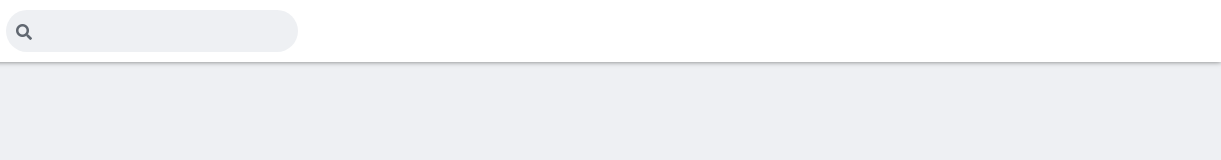
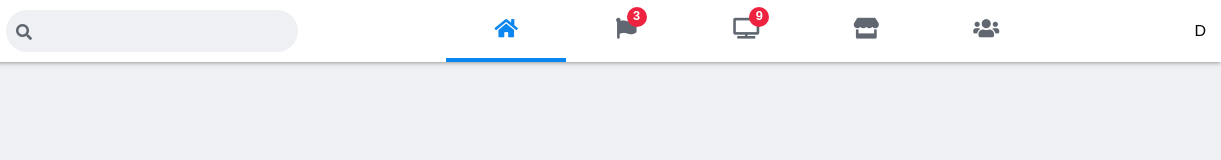
Before and after one commit to CPH-D/facebook-clone-html-css, a plain HTML site: page index.html in a window 1280 px wide. Shown: the full height of the page, 59-1280 px from the left. Drawn offline with Linux system fonts and the light colour scheme.

Commit message:
header menu tabs complete

```diff
--- a/css/styles.css
+++ b/css/styles.css
@@ -64,3 +64,48 @@ header{
     font-weight: 300px;
     border: none;
 }
+.header__menu-tabs{
+    display: flex;
+    max-width: 600px;
+    width: 100%;
+    flex: none;
+}
+.header__menu-tab{
+    display: flex;
+    justify-content: center;
+    align-items: center;
+    width: 600px;
+    height: 62px;
+    border-bottom: 4px solid var(--fb-whitebg);
+    color: var(--light-color-text);
+    cursor: pointer;
+    font-size: 1.3rem;
+}
+.header__menu-tab--active, .header__menu-tab:hover{
+    border-bottom: 4px solid var(--fb-blue);
+}
+.header__menu-tab:hover .fas, .header__menu-tab:hover .fab{
+    color: var(--fb-blue);
+}
+.header__menu-tab--active .fas, .header__menu-tab--active .fab{
+    color: var(--fb-blue);
+}
+.header__menu-tab .fas, .header__menu-tab .fab{
+    position: relative;
+}
+.header__notification-bubble{
+    font-family: Arial, Helvetica, sans-serif;
+    background: var(--fb-red);
+    color: white;
+    width: 20px;
+    height: 20px;
+    font-size: .8rem;
+    display: flex;
+    justify-content: center;
+    align-items: center;
+    border-radius: 50%;
+    position: absolute;
+    top: -12px;
+    right: -10px;
+    font-weight: 700;
+}
--- a/index.html
+++ b/index.html
@@ -21,6 +21,38 @@
                     <input type="text">
                 </div>
             </div>
+            <div class="header__menu-tabs">
+                <div class="header__menu-tab header__menu-tab--active">
+                    <i class="fas fa-home"></i>
+                </div>
+                <div class="header__menu-tab ">
+                    <i class="fas fa-flag">
+                        <div class="header__notification-bubble">
+                            3
+                        </div>
+                    </i>
+                </div>
+                <div class="header__menu-tab ">
+                    <i class="fas fa-tv">
+                        <div class="header__notification-bubble">
+                            9
+                        </div>
+                    </i>
+                </div>
+                <div class="header__menu-tab ">
+                    <i class="fas fa-store">
+                        <div></div>
+                    </i>
+                </div>
+                <div class="header__menu-tab ">
+                    <i class="fas fa-users">
+                        <div></div>
+                    </i>
+                </div>
+            </div>
+            <div class="header__account">
+                D
+            </div>
         </header>
     </body>
 </html>
```
Also changed, not shown: 1 other file.
